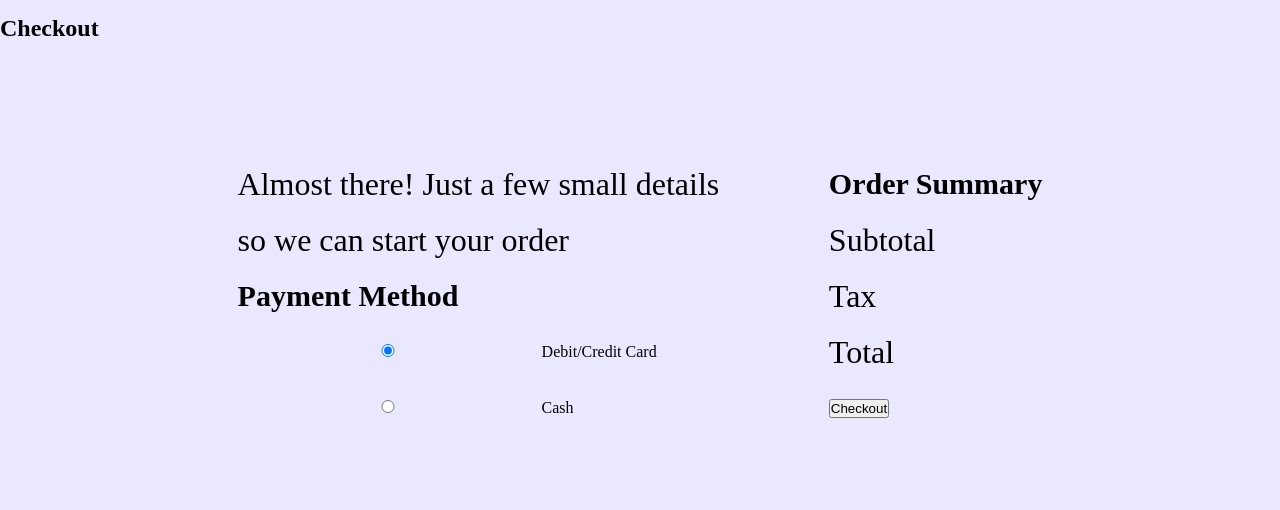
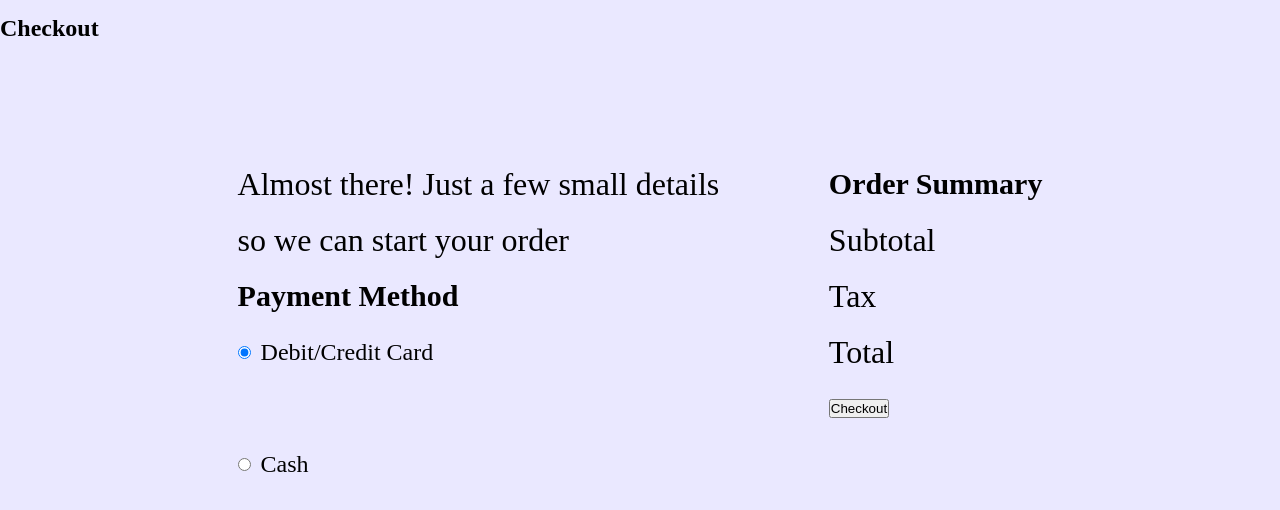
Before and after one commit to athn221/Restaurant-Page, a website: page checkout.html in a window 1280 px wide. Drawn offline with nearby package versions, Linux system fonts and the light colour scheme; files whose address does not match are found by name.

Commit message:
end of day push

```diff
--- a/resources/stylesheets/checkout.css
+++ b/resources/stylesheets/checkout.css
@@ -32,3 +32,17 @@ p {
     height: 80%;
 
 }
+
+
+/* ---------- Payment Options ---------- */
+
+label {
+    display: flex;
+    align-items: center;
+    font-size: 1.5em;
+}
+
+input {
+    width: fit-content;
+    margin-right: 10px;
+}
```
Also changed, not shown: scripts/checkout.js (added).
